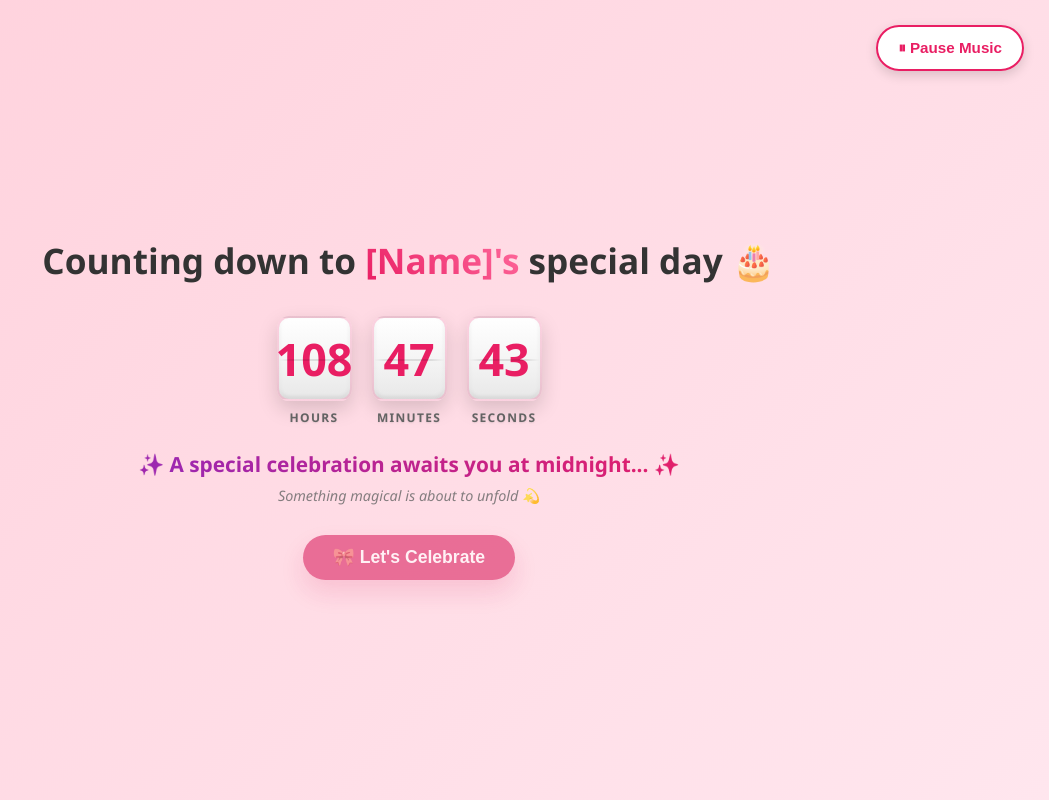
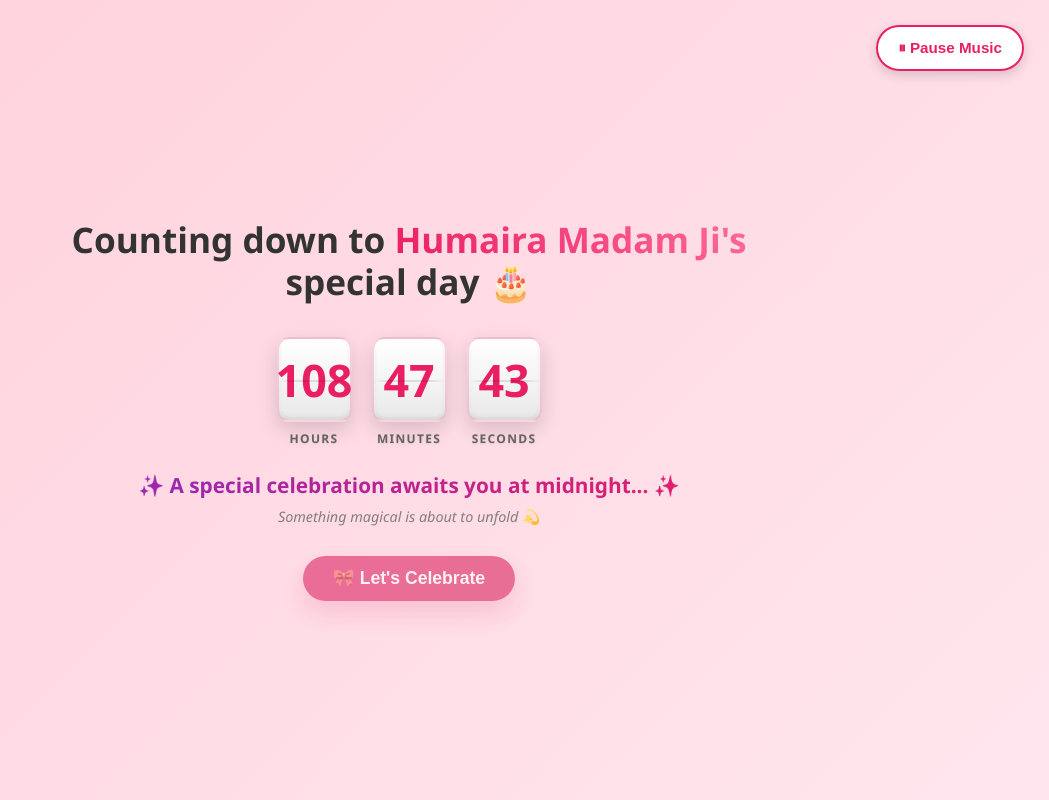
Before and after one commit to Aftab9121999/AH_Birthday1, a React (Vite) app: page / in a window 1280 px wide. Shown: the whole page, without its empty margins (231-1280 px from the left). Built offline with nearby package versions, Linux system fonts and the light colour scheme.

Commit message:
Update App.jsx

```diff
--- a/src/App.jsx
+++ b/src/App.jsx
@@ -100,7 +100,7 @@ function App() {
               </>
             ) : (
               <>
-                Counting down to <span className="highlight">[Name]'s</span>{" "}
+                Counting down to <span className="highlight">Humaira Madam Ji's</span>{" "}
                 special day 🎂
               </>
             )}
```
